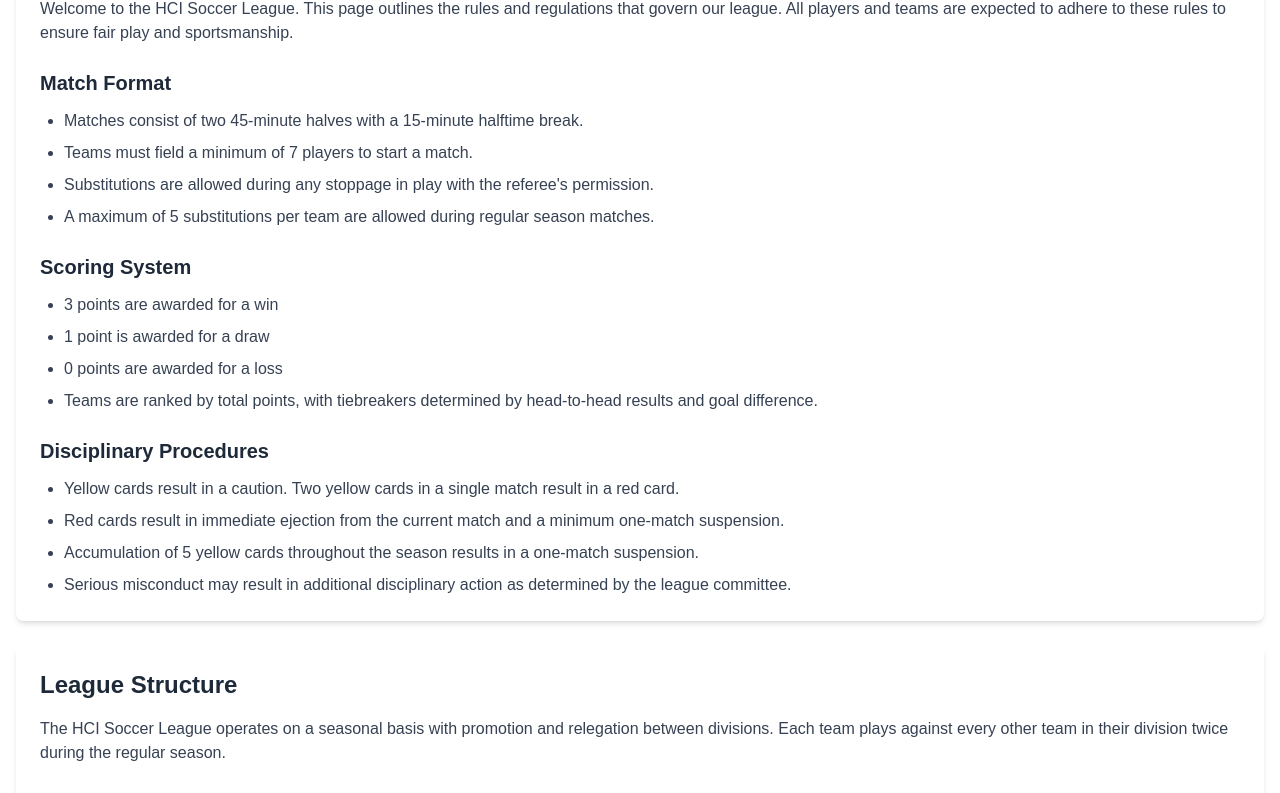
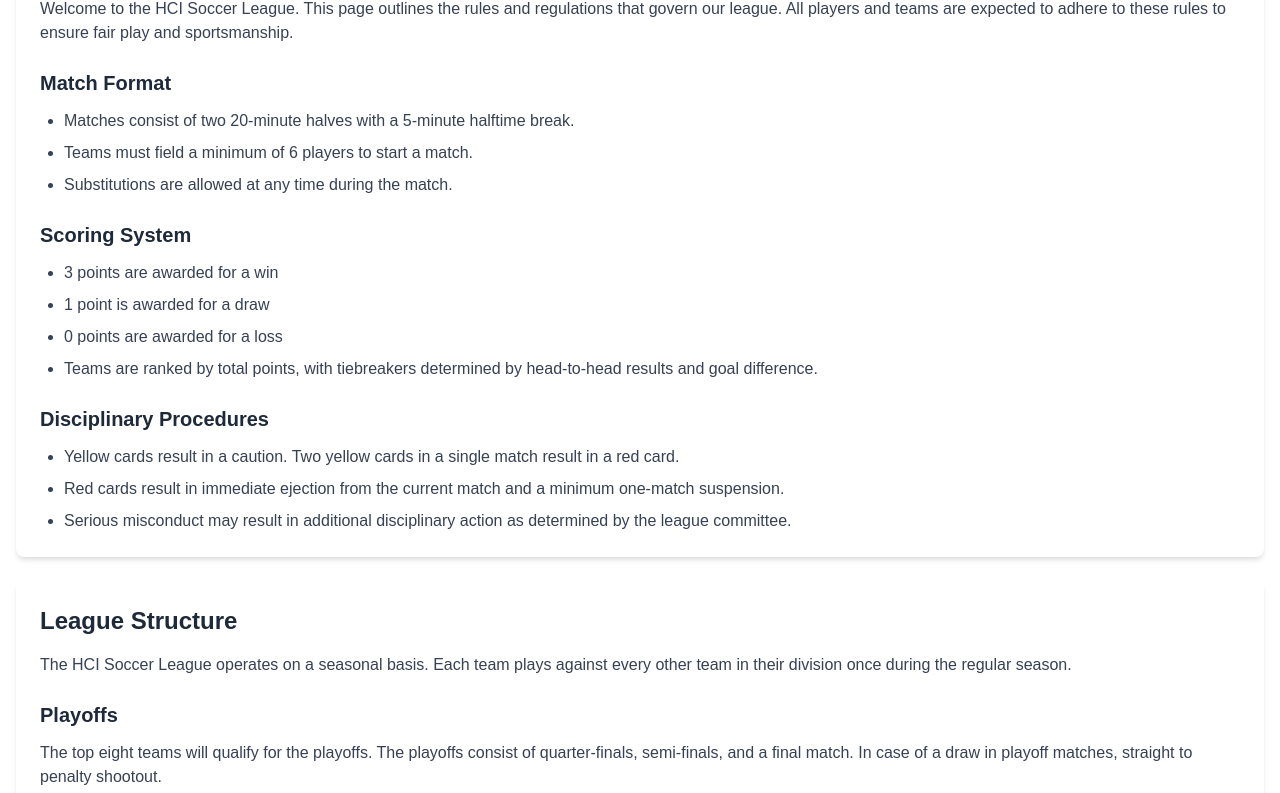
Before and after one commit to tikasu/hci-men-soccer, a Next.js app: page /rules in a window 1280 px wide. Shown: the part 356-1149 px from the top of the page. Built offline with nearby package versions, Linux system fonts and the light colour scheme; no server answers; the database is empty.

Commit message:
Update rules page content

```diff
--- a/src/app/rules/page.tsx
+++ b/src/app/rules/page.tsx
@@ -12,10 +12,9 @@ export default function RulesPage() {
 
         <h3 className="text-xl font-semibold text-gray-800 mt-6 mb-3">Match Format</h3>
         <ul className="list-disc pl-6 text-gray-700 space-y-2">
-          <li>Matches consist of two 45-minute halves with a 15-minute halftime break.</li>
-          <li>Teams must field a minimum of 7 players to start a match.</li>
-          <li>Substitutions are allowed during any stoppage in play with the referee's permission.</li>
-          <li>A maximum of 5 substitutions per team are allowed during regular season matches.</li>
+          <li>Matches consist of two 20-minute halves with a 5-minute halftime break.</li>
+          <li>Teams must field a minimum of 6 players to start a match.</li>
+          <li>Substitutions are allowed at any time during the match.</li>
         </ul>
 
         <h3 className="text-xl font-semibold text-gray-800 mt-6 mb-3">Scoring System</h3>
@@ -30,7 +29,6 @@ export default function RulesPage() {
         <ul className="list-disc pl-6 text-gray-700 space-y-2">
           <li>Yellow cards result in a caution. Two yellow cards in a single match result in a red card.</li>
           <li>Red cards result in immediate ejection from the current match and a minimum one-match suspension.</li>
-          <li>Accumulation of 5 yellow cards throughout the season results in a one-match suspension.</li>
           <li>Serious misconduct may result in additional disciplinary action as determined by the league committee.</li>
         </ul>
       </div>
@@ -38,14 +36,14 @@ export default function RulesPage() {
       <div className="bg-white shadow-md rounded-lg p-6">
         <h2 className="text-2xl font-semibold text-gray-800 mb-4">League Structure</h2>
         <p className="text-gray-700 mb-4">
-          The HCI Soccer League operates on a seasonal basis with promotion and relegation between divisions.
-          Each team plays against every other team in their division twice during the regular season.
+          The HCI Soccer League operates on a seasonal basis.
+          Each team plays against every other team in their division once during the regular season.
         </p>
 
         <h3 className="text-xl font-semibold text-gray-800 mt-6 mb-3">Playoffs</h3>
         <p className="text-gray-700 mb-4">
-          The top four teams from each division qualify for the playoffs. The playoffs consist of semi-finals and a final match.
-          In case of a draw in playoff matches, two 15-minute extra time periods will be played, followed by a penalty shootout if necessary.
+          The top eight teams will qualify for the playoffs. The playoffs consist of quarter-finals, semi-finals, and a final match.
+          In case of a draw in playoff matches, straight to penalty shootout.
         </p>
 
         <div className="bg-blue-50 border-l-4 border-blue-500 p-4 mt-6">
```
